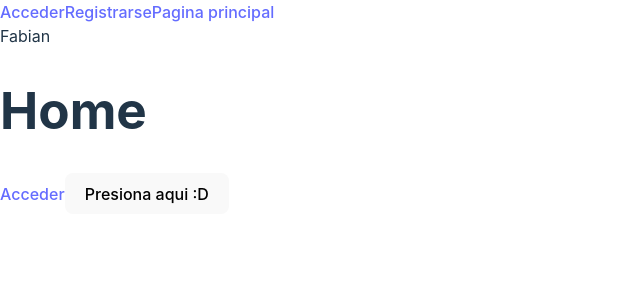
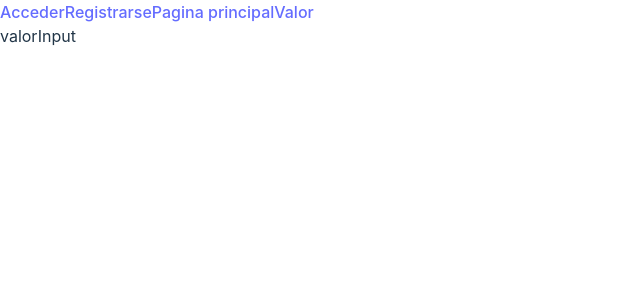
Before and after one commit to ElZapas/test-react, a React (Vite) app: page /register in a window 1280 px wide. Shown: the top 300 px of the page, without its empty margins (0-640 px from the left). Built offline with nearby package versions, Linux system fonts and the light colour scheme.

Commit message:
Actividad: Cambio de estado

```diff
--- a/src/context/AppContext.jsx
+++ b/src/context/AppContext.jsx
@@ -1,8 +1,8 @@
 import { createContext, useState } from "react"
-export const AppContext = createContext() // declarando context API
+export const AppContext = createContext()
 
 export function AppProvider({children}) {
-    const [user, setUser] = useState('Fabian')
+    const [user, setUser] = useState('valorInput')
     const contextValue = {user, setUser}
   return (
     <AppContext.Provider value={contextValue}>
--- a/src/context/useApp.jsx
+++ b/src/context/useApp.jsx
@@ -1,6 +1,5 @@
 import { useContext } from 'react'
 import { AppContext } from './AppContext'
-
 
 export default function useApp(){
   return useContext(AppContext)
--- a/src/layouts/Layout.jsx
+++ b/src/layouts/Layout.jsx
@@ -7,6 +7,7 @@ export default function Layout() {
     <Link to="/login">Acceder</Link>
     <Link to="/register">Registrarse</Link>
     <Link to="/">Pagina principal</Link>
+    <Link to="/valor">Valor</Link>
     </nav>
     <Outlet />
     </>
--- /dev/null
+++ b/src/views/AppValor.jsx
@@ -0,0 +1,21 @@
+import { useState } from "react"
+import useApp from "../context/useApp"
+
+export default function AppValor() {
+    const {setUser} = useApp()
+    const [input, setInput] = useState('')
+    const  handleSubmit = (e) => {
+        e.preventDefault()
+        setUser(input)
+    }
+    return (
+    <>
+    <form onSubmit={handleSubmit}>
+    <h1>Ingrese lo que sea</h1>
+    <input type="text" value={input} onChange={(e) => setInput(e.target.value)}/>
+    <button type="submit">Presiona aqui :D</button>
+    </form>
+    </>
+  )
+
+}
--- a/src/views/Home.jsx
+++ b/src/views/Home.jsx
@@ -1,15 +1,11 @@
-import { Link } from 'react-router-dom';
 import useApp from '../context/useApp';
 
 export default function Home() {
-  const {user, setUser} = useApp();
+  const {user} = useApp();
 
   return (
     <>
-    {user}
-    <h1>Home</h1>
-    <Link to="/login">Acceder</Link>
-    <button onClick={() => setUser('hola')}>Presiona aqui :D</button>
+      {user}
     </>
   )
 }
```
Also changed, not shown: src/main.jsx (+9 -4 lines).
